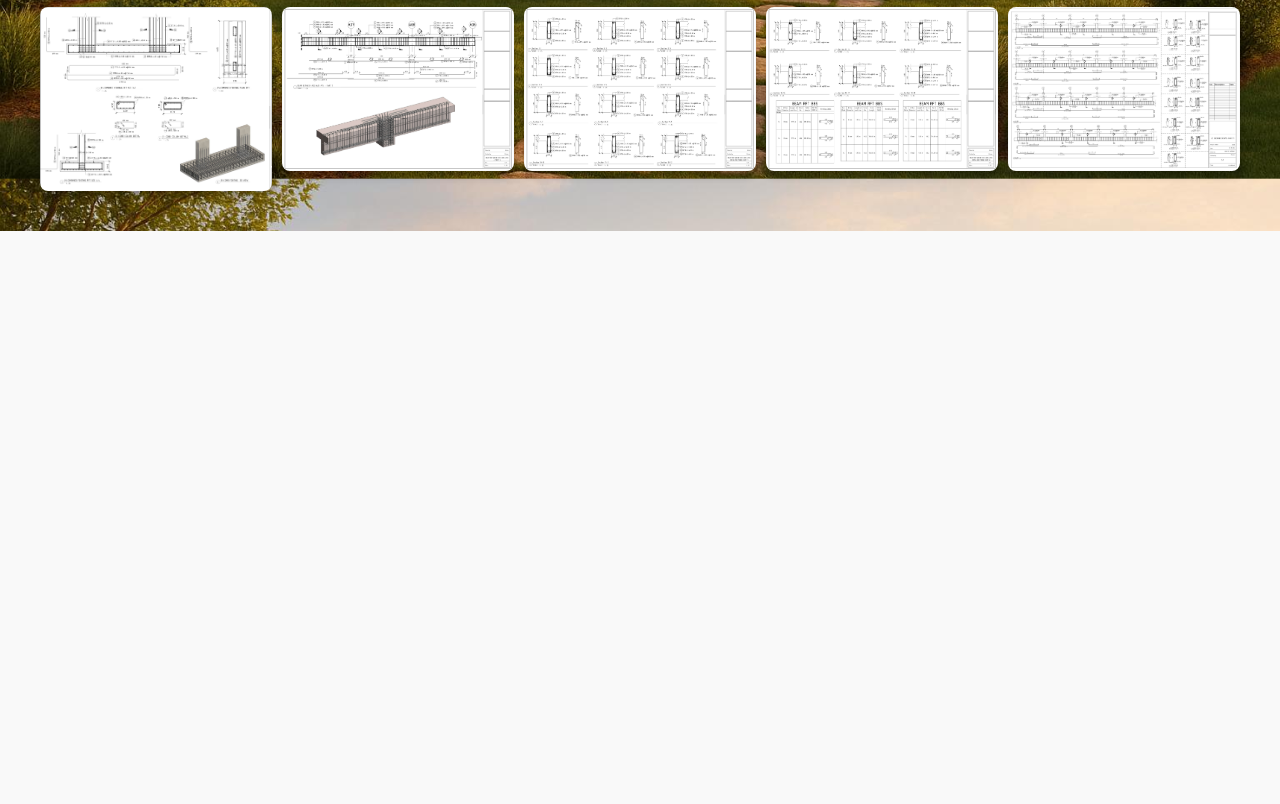
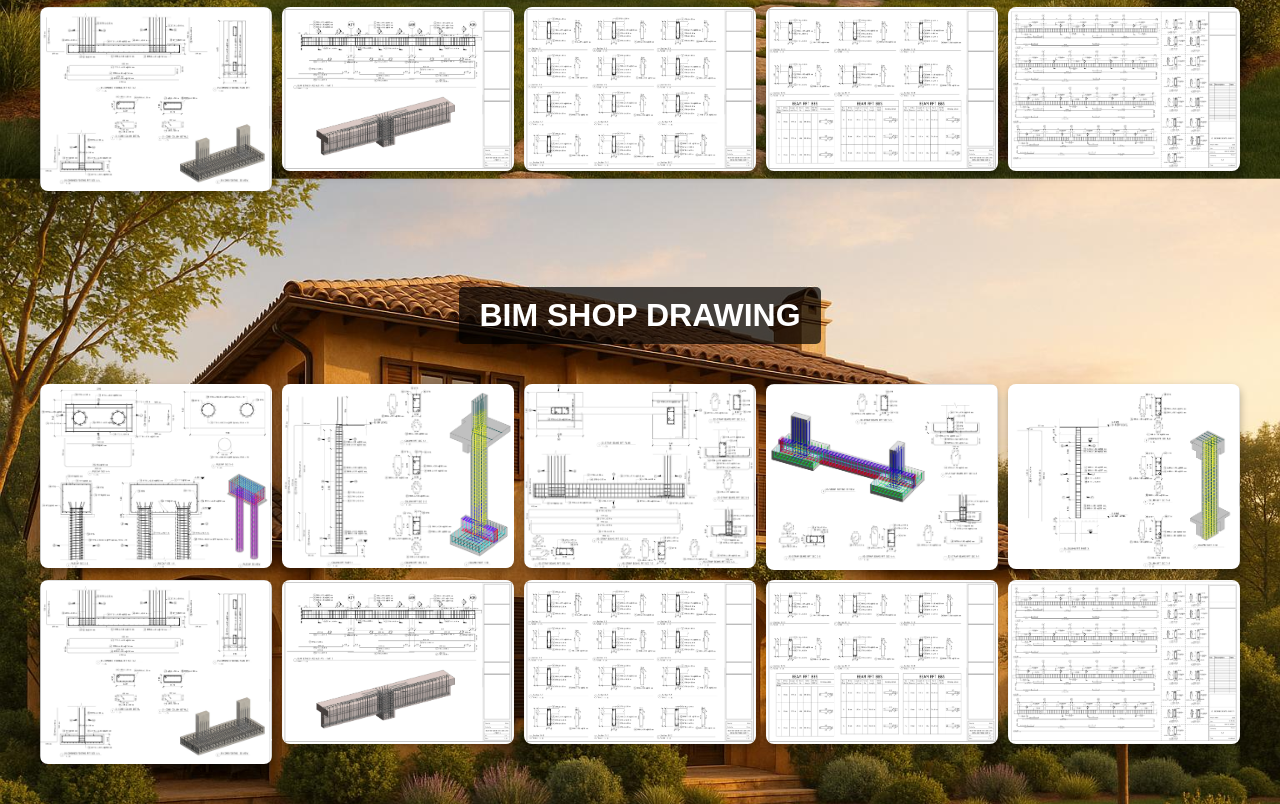
Before and after one commit to Nourelsherbeny/NourElsherbeny, a plain HTML site: page index.html in a window 1280 px wide. Shown: the part 1528-2332 px from the top of the page. Before the commit the page ends 1759 px from the top, so only its background shows below. Drawn offline with Linux system fonts and the light colour scheme.

Commit message:
Update index.html

```diff
--- a/index.html
+++ b/index.html
@@ -223,5 +223,22 @@
             <img src="image10.jpg" alt="Work Example 10">
         </div>
     </section>
+        <section class="gallery-section">
+        <h1 class="gallery-title">
+            BIM Shop Drawing
+        </h1>
+        <div class="gallery-grid">
+            <img src="image1.jpg" alt="Work Example 1">
+            <img src="image2.jpg" alt="Work Example 2">
+            <img src="image3.jpg" alt="Work Example 3">
+            <img src="image4.jpg" alt="Work Example 4">
+            <img src="image5.jpg" alt="Work Example 5">
+            <img src="image6.jpg" alt="Work Example 6">
+            <img src="image7.jpg" alt="Work Example 7">
+            <img src="image8.jpg" alt="Work Example 8">
+            <img src="image9.jpg" alt="Work Example 9">
+            <img src="image10.jpg" alt="Work Example 10">
+        </div>
+    </section>
 </body>
 </html>
```
